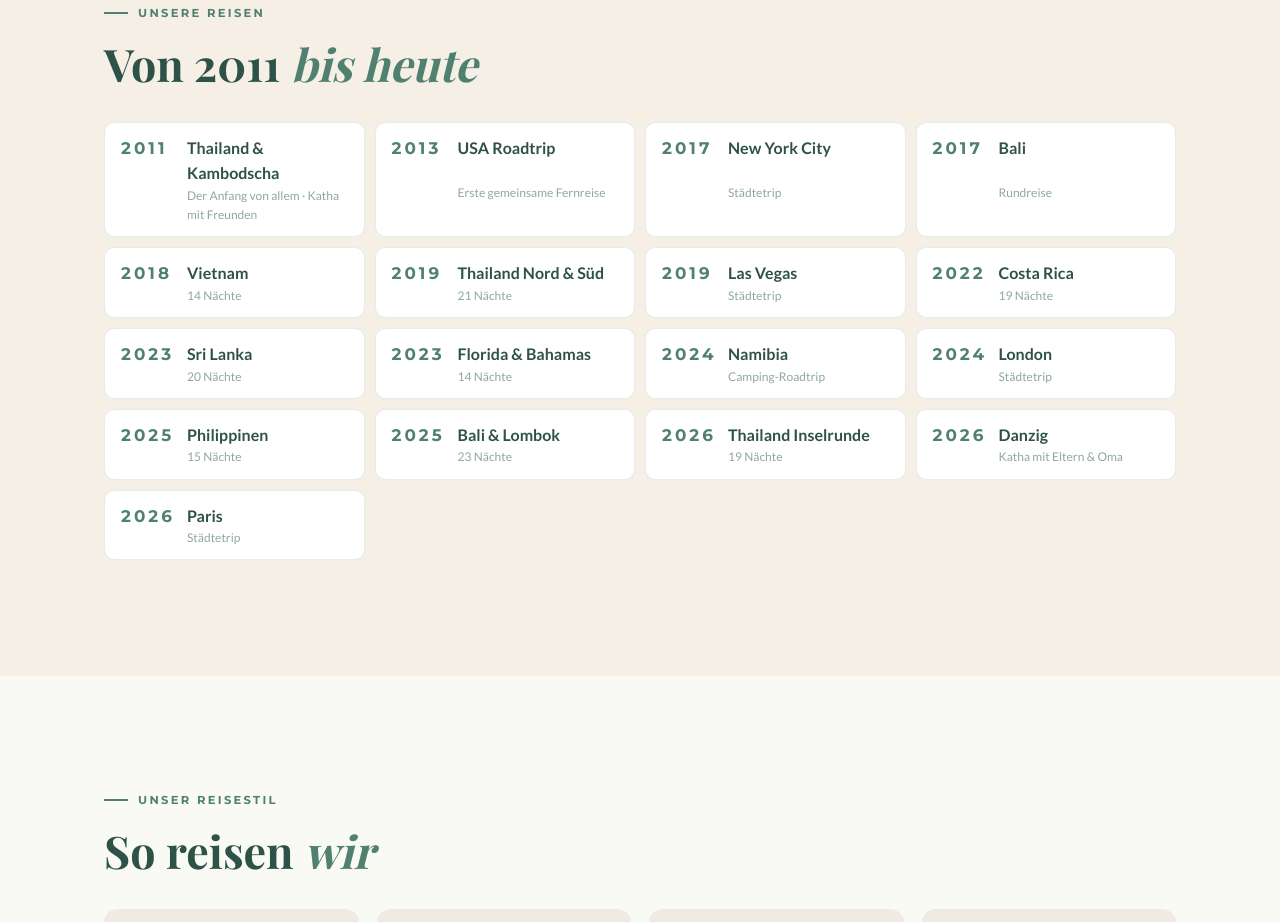
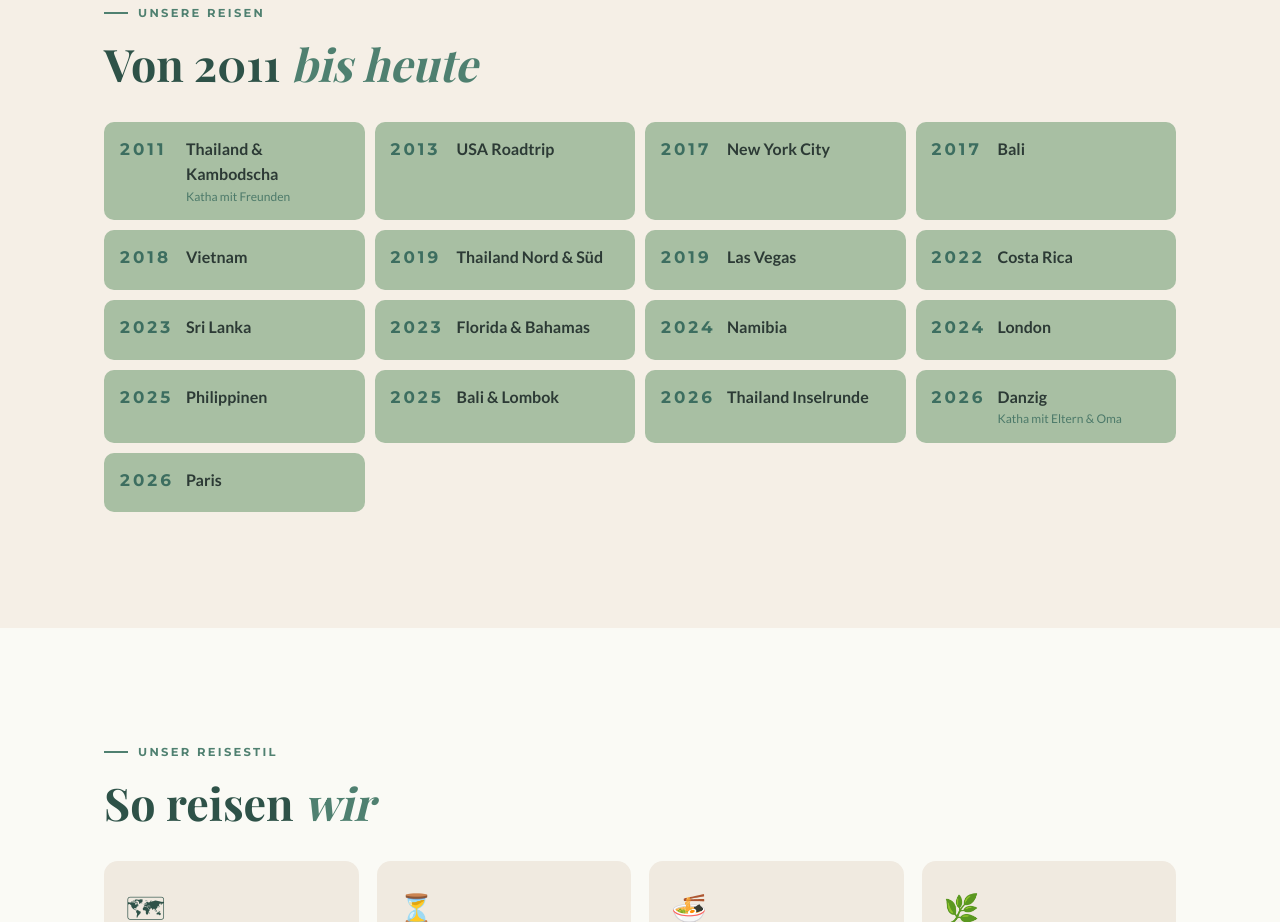
Before and after one commit to Katha83/30Tage-Abenteuer-Website, a plain HTML site: page ueber-uns.html in a window 1280 px wide. Shown: the part 1940-2862 px from the top of the page. Drawn offline with nearby package versions, Linux system fonts and the light colour scheme; a web font is replaced by a local one.

Commit message:
Über uns: Zeitleiste nur Jahr + Reise, grüne Kästchen wie Stationskarten
Co-Authored-By: Claude Opus 5.5 <noreply@anthropic.com>

```diff
--- a/ueber-uns.html
+++ b/ueber-uns.html
@@ -34,11 +34,13 @@
     .ph { color: #B08A4E !important; font-style: italic; }
 
     .trip-timeline { list-style: none; margin: 32px 0 0; padding: 0; display: grid; grid-template-columns: repeat(auto-fill, minmax(250px, 1fr)); gap: 10px; }
-    .trip-timeline li { display: grid; grid-template-columns: 54px 1fr; column-gap: 12px; align-items: baseline; background: #fff; border: 1px solid var(--border); border-radius: 10px; padding: 12px 16px; }
-    .tl-year { grid-row: span 2; font-weight: 800; color: var(--teal); font-size: 1.05rem; }
-    .trip-timeline a { font-weight: 700; color: var(--text-dark); text-decoration: none; }
-    .trip-timeline a:hover { color: var(--teal); }
-    .tl-note { font-size: .75rem; color: var(--text-light); }
+    .trip-timeline li { position: relative; display: grid; grid-template-columns: 54px 1fr; column-gap: 12px; align-items: baseline; background: #A8BFA3; border-radius: 10px; padding: 14px 16px; transition: background .2s, transform .2s; }
+    .trip-timeline li:hover { background: var(--teal); transform: translateY(-2px); }
+    .trip-timeline li:hover .tl-year, .trip-timeline li:hover a, .trip-timeline li:hover .tl-note { color: #fff; }
+    .tl-year { grid-row: span 2; font-weight: 800; color: var(--teal-dark); font-size: 1.05rem; }
+    .trip-timeline a { font-weight: 700; color: #2C3A35; text-decoration: none; }
+    .trip-timeline a::after { content: ""; position: absolute; inset: 0; }
+    .tl-note { font-size: .75rem; color: var(--teal-dark); opacity: .85; }
 
     .style-grid { display: grid; grid-template-columns: repeat(4, 1fr); gap: 18px; margin-top: 32px; }
     .style-card { background: var(--off-white); border-radius: var(--radius); padding: 24px 22px; }
@@ -195,23 +197,23 @@
 <section class="section-pad bg-cream"><div class="section-inner">
   <p class="section-tag">Unsere Reisen</p><h2 class="section-title">Von 2011 <em>bis heute</em></h2>
   <ol class="trip-timeline">
-    <li><span class="tl-year">2011</span><a href="reise-thailand-kambodscha-2011.html">Thailand &amp; Kambodscha</a><span class="tl-note">Der Anfang von allem · Katha mit Freunden</span></li>
-    <li><span class="tl-year">2013</span><a href="reise-usa-2013.html">USA Roadtrip</a><span class="tl-note">Erste gemeinsame Fernreise</span></li>
-    <li><span class="tl-year">2017</span><a href="reise-newyork-2017.html">New York City</a><span class="tl-note">Städtetrip</span></li>
-    <li><span class="tl-year">2017</span><a href="reise-bali-2017.html">Bali</a><span class="tl-note">Rundreise</span></li>
-    <li><span class="tl-year">2018</span><a href="reise-vietnam-2018.html">Vietnam</a><span class="tl-note">14 Nächte</span></li>
-    <li><span class="tl-year">2019</span><a href="reise-thailand-2019.html">Thailand Nord &amp; Süd</a><span class="tl-note">21 Nächte</span></li>
-    <li><span class="tl-year">2019</span><a href="reise-lasvegas-2019.html">Las Vegas</a><span class="tl-note">Städtetrip</span></li>
-    <li><span class="tl-year">2022</span><a href="reise-costarica-2022.html">Costa Rica</a><span class="tl-note">19 Nächte</span></li>
-    <li><span class="tl-year">2023</span><a href="reise-srilanka-2023.html">Sri Lanka</a><span class="tl-note">20 Nächte</span></li>
-    <li><span class="tl-year">2023</span><a href="reise-florida-2023.html">Florida &amp; Bahamas</a><span class="tl-note">14 Nächte</span></li>
-    <li><span class="tl-year">2024</span><a href="reise-namibia-2024.html">Namibia</a><span class="tl-note">Camping-Roadtrip</span></li>
-    <li><span class="tl-year">2024</span><a href="reise-london-2024.html">London</a><span class="tl-note">Städtetrip</span></li>
-    <li><span class="tl-year">2025</span><a href="reise-philippinen-2025.html">Philippinen</a><span class="tl-note">15 Nächte</span></li>
-    <li><span class="tl-year">2025</span><a href="reise-bali-lombok-2025.html">Bali &amp; Lombok</a><span class="tl-note">23 Nächte</span></li>
-    <li><span class="tl-year">2026</span><a href="reise-thailand-2026.html">Thailand Inselrunde</a><span class="tl-note">19 Nächte</span></li>
+    <li><span class="tl-year">2011</span><a href="reise-thailand-kambodscha-2011.html">Thailand &amp; Kambodscha</a><span class="tl-note">Katha mit Freunden</span></li>
+    <li><span class="tl-year">2013</span><a href="reise-usa-2013.html">USA Roadtrip</a></li>
+    <li><span class="tl-year">2017</span><a href="reise-newyork-2017.html">New York City</a></li>
+    <li><span class="tl-year">2017</span><a href="reise-bali-2017.html">Bali</a></li>
+    <li><span class="tl-year">2018</span><a href="reise-vietnam-2018.html">Vietnam</a></li>
+    <li><span class="tl-year">2019</span><a href="reise-thailand-2019.html">Thailand Nord &amp; Süd</a></li>
+    <li><span class="tl-year">2019</span><a href="reise-lasvegas-2019.html">Las Vegas</a></li>
+    <li><span class="tl-year">2022</span><a href="reise-costarica-2022.html">Costa Rica</a></li>
+    <li><span class="tl-year">2023</span><a href="reise-srilanka-2023.html">Sri Lanka</a></li>
+    <li><span class="tl-year">2023</span><a href="reise-florida-2023.html">Florida &amp; Bahamas</a></li>
+    <li><span class="tl-year">2024</span><a href="reise-namibia-2024.html">Namibia</a></li>
+    <li><span class="tl-year">2024</span><a href="reise-london-2024.html">London</a></li>
+    <li><span class="tl-year">2025</span><a href="reise-philippinen-2025.html">Philippinen</a></li>
+    <li><span class="tl-year">2025</span><a href="reise-bali-lombok-2025.html">Bali &amp; Lombok</a></li>
+    <li><span class="tl-year">2026</span><a href="reise-thailand-2026.html">Thailand Inselrunde</a></li>
     <li><span class="tl-year">2026</span><a href="reise-danzig-2026.html">Danzig</a><span class="tl-note">Katha mit Eltern &amp; Oma</span></li>
-    <li><span class="tl-year">2026</span><a href="reise-paris-2026.html">Paris</a><span class="tl-note">Städtetrip</span></li>
+    <li><span class="tl-year">2026</span><a href="reise-paris-2026.html">Paris</a></li>
   </ol>
 </div></section>
 
```
